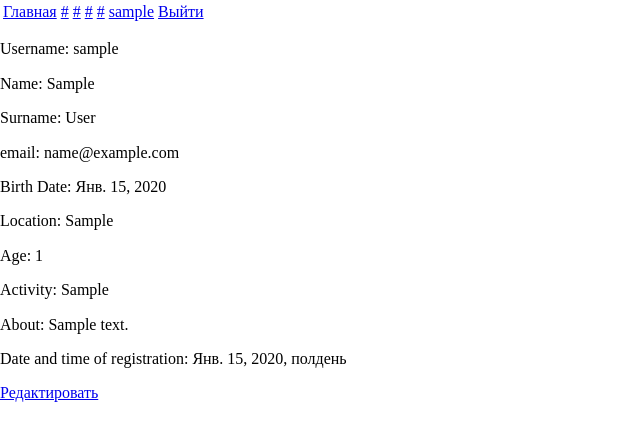
After one commit to mykhailokukol/Blog, a Django app: page /profile/ in a window 1280 px wide. The commit adds this page. Shown: the top 441 px of the page, without its empty margins (0-640 px from the left). Run offline with Django 3.2, Linux system fonts and the light colour scheme; a user stored in the database is signed in; tables that the repository leaves empty hold one stand-in row (values such as "Sample post"); some libraries are stand-ins or nearby versions.

Commit message:
siple profile page

```diff
--- a/IndexApp/models.py
+++ b/IndexApp/models.py
@@ -5,10 +5,11 @@ from django.contrib.auth.models import User
 # Create your models here.
 class Profile(models.Model):
 	user = models.OneToOneField(User, on_delete=models.CASCADE)
-	age = models.SmallIntegerField(default=18)
+	location = models.CharField(max_length=32, null=True)
+	birth_date = models.DateField(null=True)
 	activity = models.CharField(max_length=128, null=True)
 	about_text = models.TextField(null=True)
 	created = models.DateTimeField(auto_now_add=True, null=True)
 
 	def __str__(self):
-		return ('%s %s' % (self.first_name, self.last_name))
+		return ('%s %s' % (self.user.first_name, self.user.last_name))
--- a/IndexApp/urls.py
+++ b/IndexApp/urls.py
@@ -4,4 +4,5 @@ from . import views
 
 urlpatterns = [
 	path('', views.index, name='index_page'),
+	path('profile/', views.profile, name='profile_page'),
 ]
--- a/IndexApp/views.py
+++ b/IndexApp/views.py
@@ -1,4 +1,7 @@
 from django.shortcuts import render
+from datetime import date
+from django.contrib.auth.decorators import login_required, user_passes_test
+from IndexApp import models
 
 # Create your views here.
 def index(request):
@@ -6,3 +9,21 @@ def index(request):
 	return render(request, 'IndexApp/index.html', {
 
 		})
+
+@login_required
+def profile(request):
+	user = request.user
+	profiles_list = models.Profile.objects.all()
+	profile = profiles_list.get(user=user.id)
+	# Начало формулы расчета возраста
+	age = date.today().year - profile.birth_date.year - (
+		(date.today().month, date.today().day) < (
+			profile.birth_date.month, profile.birth_date.day
+			)
+		)
+	# Конец формулы расчета возраста
+
+	return render(request, 'IndexApp/profile.html', {
+			'profile': profile,
+			'user_age': age,
+		})
--- /dev/null
+++ b/templates/IndexApp/profile.html
@@ -0,0 +1,25 @@
+<!DOCTYPE html>
+<html>
+<head>
+	<meta charset="utf-8">
+	<title></title>
+	{% include 'blocks/links.html' %}
+</head>
+<body>
+{% include 'blocks/header.html' %}
+
+<p>Username: {{ user.username }}</p>
+<p>Name: {{ user.first_name }}</p>
+<p>Surname: {{ user.last_name }}</p>
+<p>email: {{ user.email }}</p>
+<p>Birth Date: {{ profile.birth_date }}</p>
+<p>Location: {{ profile.location }}</p>
+<p>Age: {{ user_age }}</p>
+<p>Activity: {{ profile.activity }}</p>
+<p>About: {{ profile.about_text }}</p>
+<p>Date and time of registration: {{ profile.created }}</p>
+<p><a href="/profile/edit/">Редактировать</a></p>
+
+{% include 'blocks/footer.html' %}
+</body>
+</html>
--- a/templates/blocks/header.html
+++ b/templates/blocks/header.html
@@ -2,12 +2,12 @@
 	<table class="u-full-width">
 		<tr>
 			<td><a href="/">Главная</a></td>
-			<td><a href="#">Музыка</a></td>
-			<td><a href="#">Кнопка 2</a></td>
-			<td><a href="#">Кнопка 3</a></td>
-			<td><a href="#">Кнопка 4</a></td>
+			<td><a href="#">#</a></td>
+			<td><a href="#">#</a></td>
+			<td><a href="#">#</a></td>
+			<td><a href="#">#</a></td>
 			{% if user.is_authenticated %}
-			<td><a href="#">{{ user.username }}</a></td>
+			<td><a href="/profile/">{{ user.username }}</a></td>
 			<td><a href="#">Выйти</a></td>
 			{% else %}
 			<td><a href="#">Войти</a></td>
```
Also changed, not shown: IndexApp/migrations/0001_initial.py, IndexApp/migrations/0002_auto_20210813_1829.py (added), IndexApp/migrations/0002_profile_created.py (deleted), IndexApp/migrations/0003_auto_20210813_1605.py (deleted), IndexApp/migrations/0004_auto_20210813_1607.py (deleted).
